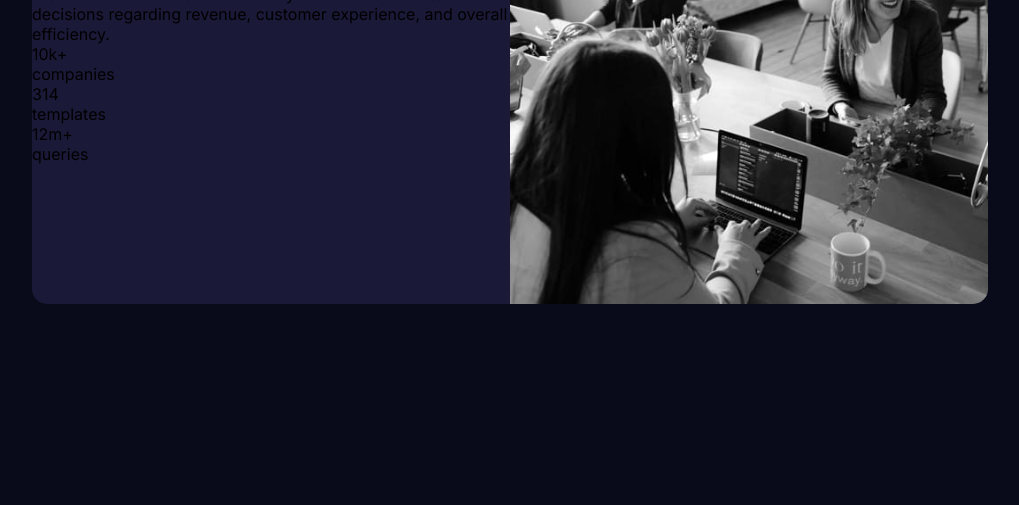
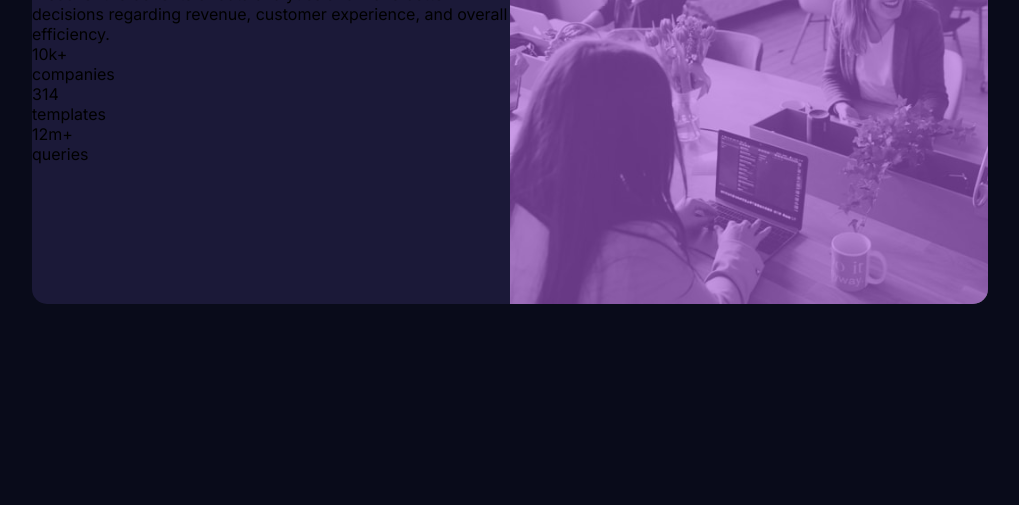
Before and after one commit to brunoalixsousa/Terceiro-Projeto, a plain HTML site: page stats-preview-card-component-main/index.html in a window 1280 px wide. Shown: the part 295-800 px from the top of the page, without its empty margins (130-1149 px from the left). Drawn offline with Linux system fonts and the light colour scheme.

Commit message:
atribuindo cores

```diff
--- a/stats-preview-card-component-main/css/style.css
+++ b/stats-preview-card-component-main/css/style.css
@@ -36,4 +36,26 @@
    .img-component img {
     width: 100% ;
     height:100%;
+    object-fit: cover;
    }
+   .img-component{
+    position: relative;
+   }
+   .img-component::after{
+    position: absolute;
+    content: '';
+    height: 100%;
+    width: 100%;
+    left: 0;
+    top: 0;
+    background-color: hsl(277, 64%, 61%, 0.6);
+
+}
+
+.text-componente {
+    pad: 13%;
+}
+
+.tittle {
+
+}
```
